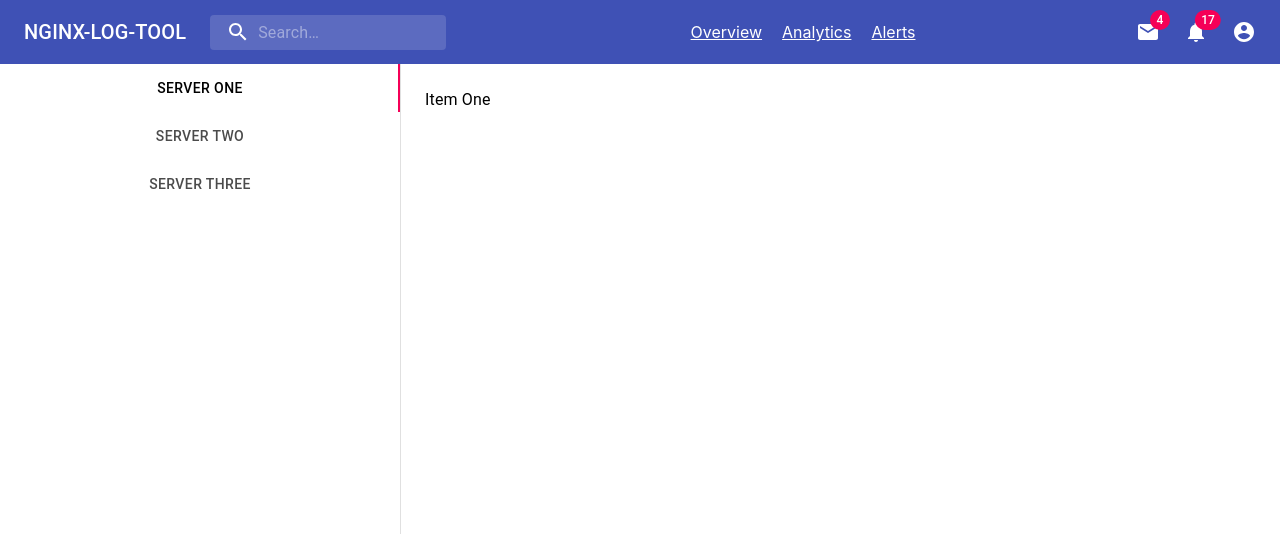
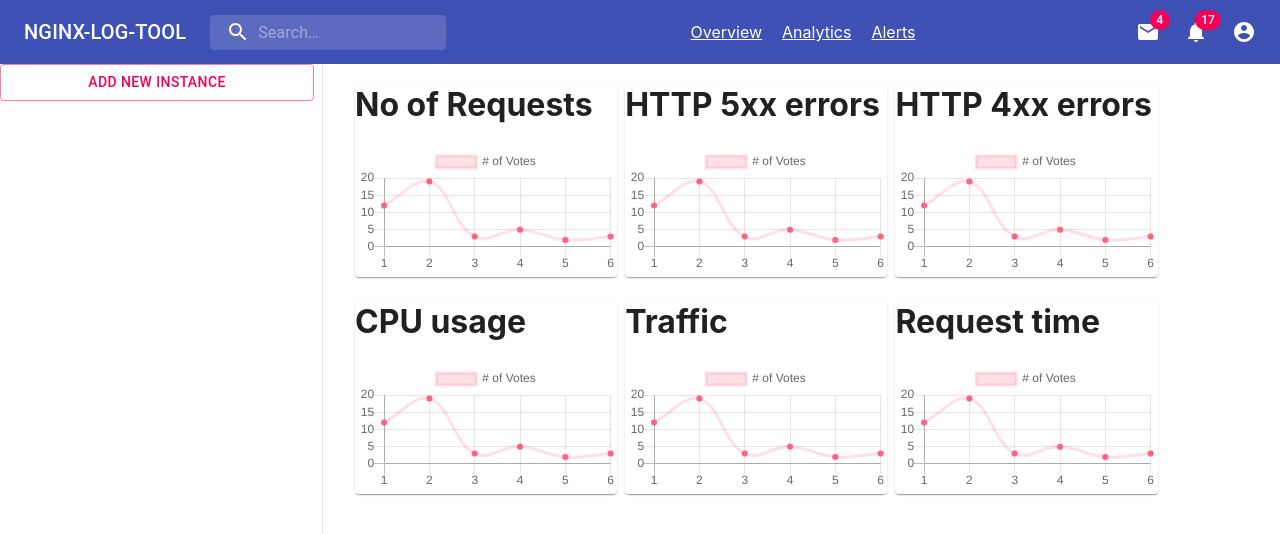
Before and after one commit to CS305-software-Engineering/nginx-log-tool, a React (Create React App) app in the folder src/frontend/: page /analytics in a window 1280 px wide. Shown: the top 534 px of the page. Built offline with nearby package versions, Linux system fonts and the light colour scheme.

Commit message:
Analytics Page Frontend Added

```diff
--- a/src/frontend/src/main/Analytics/analytics.js
+++ b/src/frontend/src/main/Analytics/analytics.js
@@ -7,93 +7,90 @@ import Typography from '@material-ui/core/Typography';
 import Box from '@material-ui/core/Box';
 
 import NavBar from '../NavBar';
+import {Divider , Button, Container ,Grid, Paper } from '@material-ui/core';
 
-function TabPanel(props) {
-  const { children, value, index, ...other } = props;
+import LineChart from '../Components/Charts/Line';
 
-  return (
-    <div
-      role="tabpanel"
-      hidden={value !== index}
-      id={`vertical-tabpanel-${index}`}
-      aria-labelledby={`vertical-tab-${index}`}
-      {...other}
-    >
-      {value === index && (
-        <Box p={3}>
-          <Typography>{children}</Typography>
-        </Box>
-      )}
-    </div>
-  );
-}
 
-TabPanel.propTypes = {
-  children: PropTypes.node,
-  index: PropTypes.any.isRequired,
-  value: PropTypes.any.isRequired,
-};
-
-function a11yProps(index) {
-  return {
-    id: `vertical-tab-${index}`,
-    'aria-controls': `vertical-tabpanel-${index}`,
-  };
-}
 
 const useStyles = makeStyles((theme) => ({
   root: {
     flexGrow: 1,
     backgroundColor: theme.palette.background.paper,
     display: 'flex',
-    height: 900,
+    minHeight: 900,
   },
-  tabs: {
-    borderRight: `1px solid ${theme.palette.divider}`,
-  },
-  tab: {
-    minWidth: 400,
 
-  }
 }));
 
 export default function Analytics() {
   const classes = useStyles();
-  const [value, setValue] = React.useState(0);
-
-  const handleChange = (event, newValue) => {
-    setValue(newValue);
-  };
 
   return (
     <div>
       <NavBar />
 
-    <div className={classes.root}>
+      <div className={classes.root}>
+      <Grid container spacing={1}>
 
-      <Tabs
-        orientation="vertical"
-        variant="scrollable"
-        value={value}
-        onChange={handleChange}
-        aria-label="Vertical tabs example"
-        className={classes.tabs}
-      >
-        <Tab className={classes.tab} label="Server One" {...a11yProps(0)} />
-        <Tab className={classes.tab} label="Server Two" {...a11yProps(1)} />
-        <Tab className={classes.tab} label="Server Three" {...a11yProps(2)} />
+        <Grid item xs={3} spacing={1}>
+          <div>
+            <Button fullWidth color="secondary" variant = "outlined">
+              Add New Instance
+            </Button>
+          </div>
 
-      </Tabs>
-      <TabPanel value={value} index={0}>
-        Item One
-      </TabPanel>
-      <TabPanel value={value} index={1}>
-        Item Two
-      </TabPanel>
-      <TabPanel value={value} index={2}>
-        Item Three
-      </TabPanel>
 
+        </Grid>
+        <Grid item  spacing={1}>
+          <Divider orientation="vertical" ></Divider>
+        </Grid>
+
+        <Grid item xs={8} spacing={1}>
+
+            <Container>
+            <Grid container spacing={1}  >
+              <Grid item lg = {4} md={6}  xs={12}>
+                <Paper className={classes.paper}>
+                  <LineChart title ="No of Requests"/>
+                </Paper>
+              </Grid>
+              <Grid item lg = {4} md={6} xs={12}>
+                <Paper className={classes.paper}>
+                  <LineChart title="HTTP 5xx errors"/>
+                </Paper>
+              </Grid>
+              <Grid item lg = {4} md={6}  xs={12}>
+                <Paper className={classes.paper}>
+                <LineChart title="HTTP 4xx errors"/>
+
+                </Paper>
+              </Grid>
+            </Grid>
+            <Grid container spacing={1}>
+              <Grid item lg = {4} md={6}  xs={12}>
+                <Paper className={classes.paper}>
+                <LineChart title="CPU usage"/>
+
+                </Paper>
+              </Grid>
+              <Grid item lg = {4} md={6}  xs={12}>
+                <Paper className={classes.paper}>
+                <LineChart title="Traffic"/>
+
+                </Paper>
+              </Grid>
+              <Grid item lg = {4} md={6}  xs={12}>
+                <Paper className={classes.paper}>
+                <LineChart title="Request time"/>
+
+                </Paper>
+              </Grid>
+            </Grid>
+            </Container>
+        </Grid>
+
+      </Grid>
     </div>
     </div>
   );
--- a/src/frontend/src/main/Login/login.js
+++ b/src/frontend/src/main/Login/login.js
@@ -17,6 +17,13 @@ import { useHistory } from "react-router-dom";
 
 import {useDispatch , useSelector} from 'react-redux';
 import { saveUser } from '../../service/actions/user.actions';
+
+
+import IconButton from '@material-ui/core/IconButton';
+import Visibility from '@material-ui/icons/Visibility';
+import VisibilityOff from '@material-ui/icons/VisibilityOff';
+import InputAdornment from '@material-ui/core/InputAdornment';
+import { Backdrop } from '@material-ui/core';
 
 const useStyles = makeStyles((theme) => ({
   paper: {
@@ -42,6 +49,8 @@ export default function LogIn() {
   const classes = useStyles();
   const [email , setEmail]  = useState("");
   const [password , setPassword]  = useState("");
+  const [showPassword , setShow] = useState(false);
+  // const [open , setOpen] = useState(false);
   const dispatch = useDispatch();
   const history = useHistory();
   const user = useSelector(state => state.userData)
@@ -54,10 +63,15 @@ export default function LogIn() {
     setPassword(e.target.value);
   }
 
+  const handleClickShowPassword =() =>{
+    setShow(!showPassword);
+  }
+  const handleMouseDownPassword =(event) =>{
+    event.preventDefault();
 
+  }
 
   const handleLogin =()=>{
-
     const data = {
       'email':email,
       'password':password
@@ -69,6 +83,7 @@ export default function LogIn() {
     .then(res => {
       // console.log(res)
       dispatch(saveUser(res));
+
 
       history.push('/');
     })
@@ -84,8 +99,12 @@ export default function LogIn() {
 
   console.log("hello",user)
 
+
+
   return (
+
     <Container component="main" maxWidth="xs">
+
       <CssBaseline />
       <div className={classes.paper}>
         <Avatar className={classes.avatar}>
@@ -114,10 +133,23 @@ export default function LogIn() {
             fullWidth
             name="password"
             label="Password"
-            type="password"
+            type={showPassword ? 'text' : 'password'}
             id="password"
             autoComplete="current-password"
             onChange={handlePassword}
+            InputProps={{
+              endAdornment: (
+                <InputAdornment position='end'>
+                  <IconButton
+                      style = {{float:"right"}}
+                        onClick={handleClickShowPassword}
+                        onMouseDown={handleMouseDownPassword}
+                      >
+                        {showPassword ? <Visibility /> : <VisibilityOff />}
+                  </IconButton>
+                </InputAdornment>
+              ),
+            }}
           />
           {/* <FormControlLabel
             control={<Checkbox value="remember" color="primary" />}
@@ -150,4 +182,5 @@ export default function LogIn() {
       </Box>
     </Container>
   );
+
 }
--- a/src/frontend/src/main/Overview/overview.js
+++ b/src/frontend/src/main/Overview/overview.js
@@ -72,7 +72,8 @@ function Overview() {
           </Paper>
         </Grid>
       </Grid>
-    </Container>
+
+      </Container>
     </div>
   );
 }
--- a/src/frontend/src/main/Register/sign-up.js
+++ b/src/frontend/src/main/Register/sign-up.js
@@ -14,8 +14,10 @@ import Container from '@material-ui/core/Container';
 
 import axios from 'axios';
 
-
-
+import IconButton from '@material-ui/core/IconButton';
+import Visibility from '@material-ui/icons/Visibility';
+import VisibilityOff from '@material-ui/icons/VisibilityOff';
+import InputAdornment from '@material-ui/core/InputAdornment';
 const useStyles = makeStyles((theme) => ({
   paper: {
     marginTop: theme.spacing(8),
@@ -42,6 +44,8 @@ export default function SignUp() {
   const [email , setEmail] = useState("");
   const [password , setPassword]= useState("");
   const [c_password , setCPassword]  = useState("");
+  const [showPassword, setShow] = useState(false);
+  const [showPassword1, setShow1] = useState(false);
 
   const handleCPassword = (event) =>{
     setCPassword(event.target.value);
@@ -52,6 +56,18 @@ export default function SignUp() {
 
   const handlePassword = (e) =>{
     setPassword(e.target.value);
+  }
+
+  const handleClickShowPassword =() =>{
+    setShow(!showPassword);
+  }
+
+  const handleClickShowPassword1 =() =>{
+    setShow1(!showPassword1);
+  }
+  const handleMouseDownPassword =(event) =>{
+    event.preventDefault();
+
   }
 
   function handleRegister(){
@@ -135,17 +151,33 @@ export default function SignUp() {
               />
             </Grid>
             <Grid item xs={12}>
-              <TextField
+                <TextField
+                 style = {{float:"left"}}
                 variant="outlined"
                 required
                 fullWidth
                 name="password"
                 label="Password"
-                type="password"
+                type={showPassword ? 'text' : 'password'}
                 id="password"
                 onChange = {handlePassword}
-                autoComplete="current-password"
+                InputProps={{
+                  endAdornment: (
+                    <InputAdornment position='end'>
+                      <IconButton
+                          style = {{float:"right"}}
+                            onClick={handleClickShowPassword}
+                            onMouseDown={handleMouseDownPassword}
+                          >
+                            {showPassword ? <Visibility /> : <VisibilityOff />}
+                      </IconButton>
+                    </InputAdornment>
+                  ),
+                }}
               />
+
+
+
             </Grid>
             <Grid item xs={12}>
               <TextField
@@ -155,17 +187,30 @@ export default function SignUp() {
                 fullWidth
                 name="password1"
                 label="Confirm Password"
-                type="password"
+                type={showPassword1 ? 'text' : 'password'}
                 id="password-confirm"
-
+                InputProps={{
+                  endAdornment: (
+                    <InputAdornment position='end'>
+                      <IconButton
+                          style = {{float:"right"}}
+                            onClick={handleClickShowPassword1}
+                            onMouseDown={handleMouseDownPassword}
+                          >
+                            {showPassword1 ? <Visibility /> : <VisibilityOff />}
+                      </IconButton>
+                    </InputAdornment>
+                  ),
+                }}
               />
             </Grid>
-            {/* <Grid item xs={12}>
-              <FormControlLabel
+            <Grid item xs={12}>
+
+              {/* <FormControlLabel
                 control={<Checkbox value="allowExtraEmails" color="primary" />}
                 label="I want to receive inspiration, marketing promotions and updates via email."
-              />
-            </Grid> */}
+              /> */}
+            </Grid>
           </Grid>
           <Button
             fullWidth
```
